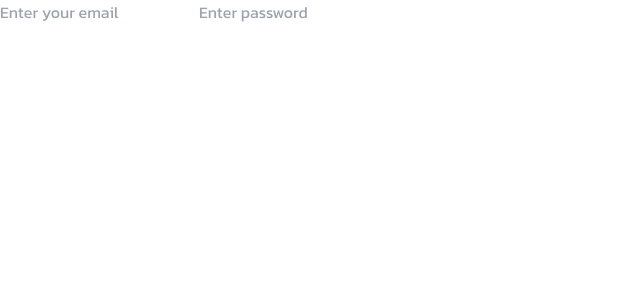
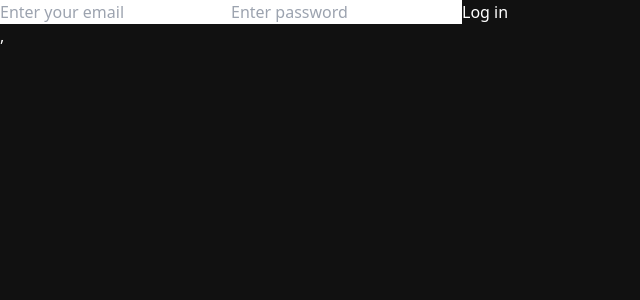
Before and after one commit to Sumeet-162/ReactEmployeeApp, a React (Vite) app: page / in a window 1280 px wide. Shown: the top 300 px of the page, without its empty margins (0-640 px from the left). Built offline with nearby package versions, Linux system fonts and the light colour scheme.

Commit message:
Update index.css

```diff
--- a/src/index.css
+++ b/src/index.css
@@ -1,26 +1,18 @@
-
-@import url('https://fonts.googleapis.com/css2?family=Kanit:ital,wght@0,100;0,200;0,300;0,400;0,500;0,600;0,700;0,800;0,900;1,100;1,200;1,300;1,400;1,500;1,600;1,700;1,800;1,900&family=Outfit:wght@100..900&display=swap');
-
-*{
-  color: white;
-  margin: 0;
-  padding: 0;
-  box-sizing: border-box;
-  /* background-color: #111; */
-  font-family: "Kanit", sans-serif;
-  font-weight: 400;
-  font-style: normal;
-}
-
-html,body{
-  height: 100%;
-  width: 100%;
-}
-
 @tailwind base;
 @tailwind components;
 @tailwind utilities;
 
+*{
+  color: #fff;
+}
+body{
+  background-color: #111;
+}
 #tasklist::-webkit-scrollbar{
-  display: none;
+    background-color: transparent;
+    height: 5px;
 }
+#tasklist::-webkit-scrollbar-thumb{
+  background-color: rgb(143, 143, 143);
+  border-radius: 50px;
+}
```
